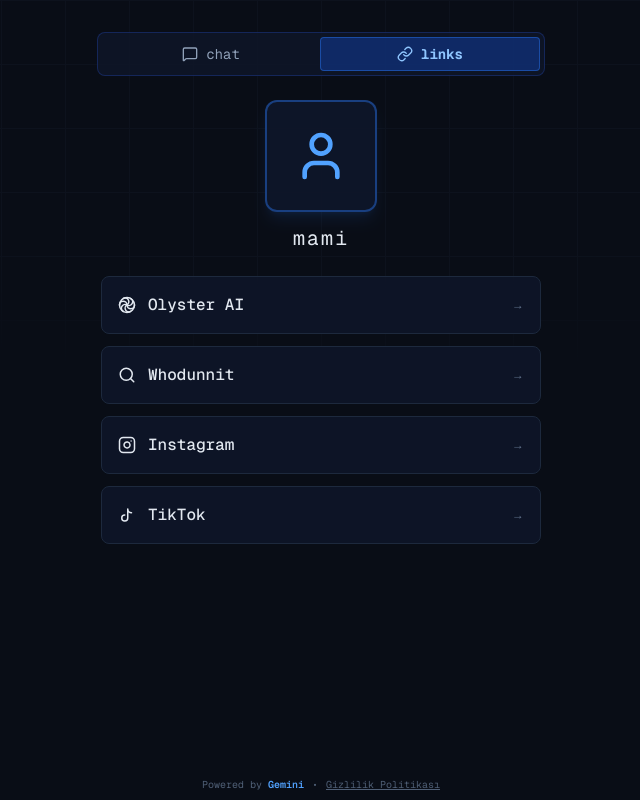
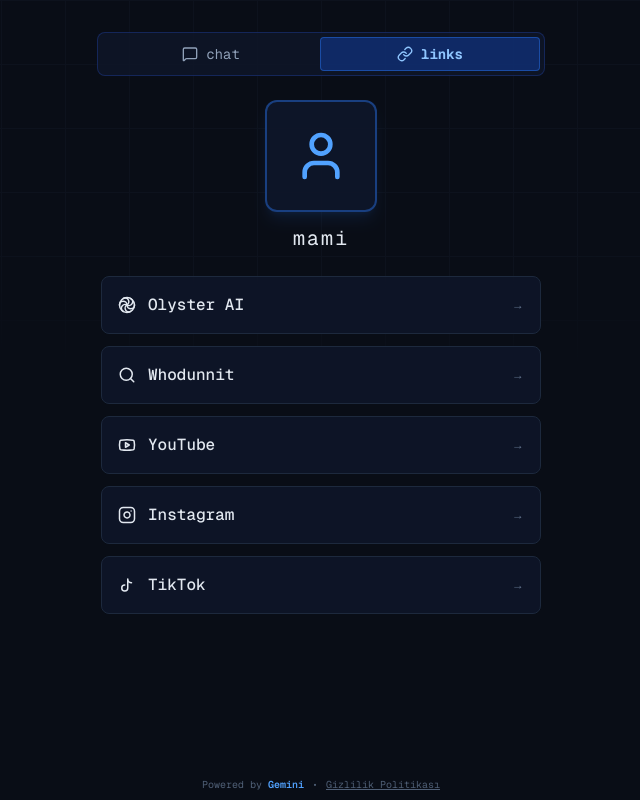
Before and after one commit to Goldcrowns/Mami, a Next.js app: page / in a window 1280 px wide. Both pictures are taken after a click on the button "links". Shown: the whole page, without its empty margins (319-959 px from the left). Built offline with nearby package versions, Linux system fonts and the light colour scheme.

Commit message:
Add YouTube icon and link to page

```diff
--- a/src/app/page.tsx
+++ b/src/app/page.tsx
@@ -10,7 +10,8 @@
   Globe,
   Gamepad2,
   LoaderPinwheel,
-  Search
+  Search,
+  Youtube
 } from 'lucide-react';
 
 // TikTok SVG İkonu
@@ -68,6 +69,12 @@
       url: 'https://whodunnit.duckdns.org',
       icon: <Search size={18} />,
       color: 'hover:border-red-500/50 hover:text-red-400',
+    },
+    {
+      name: 'YouTube',
+      url: 'https://youtube.com/@mamicikle',
+      icon: <Youtube size={18} />,
+      color: 'hover:border-red-600/50 hover:text-red-500',
     },
     {
       name: 'Instagram',
@@ -241,4 +248,4 @@
       </div>
     </main>
   );
-}
+                }
```
